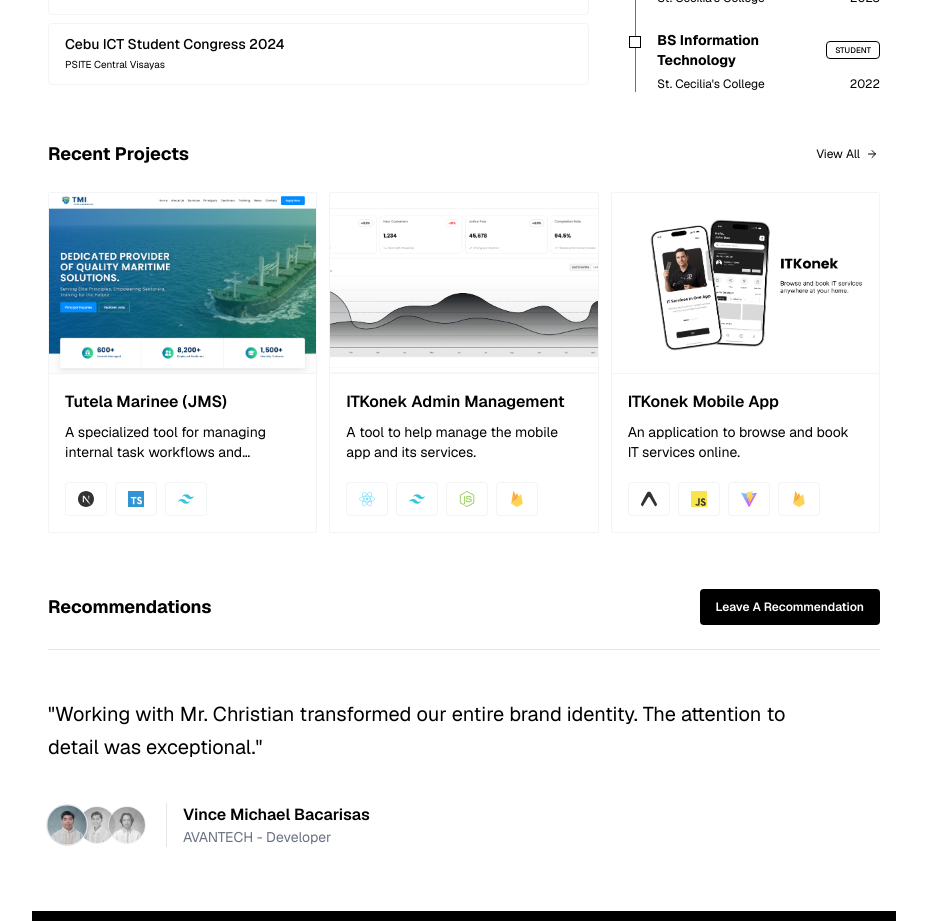
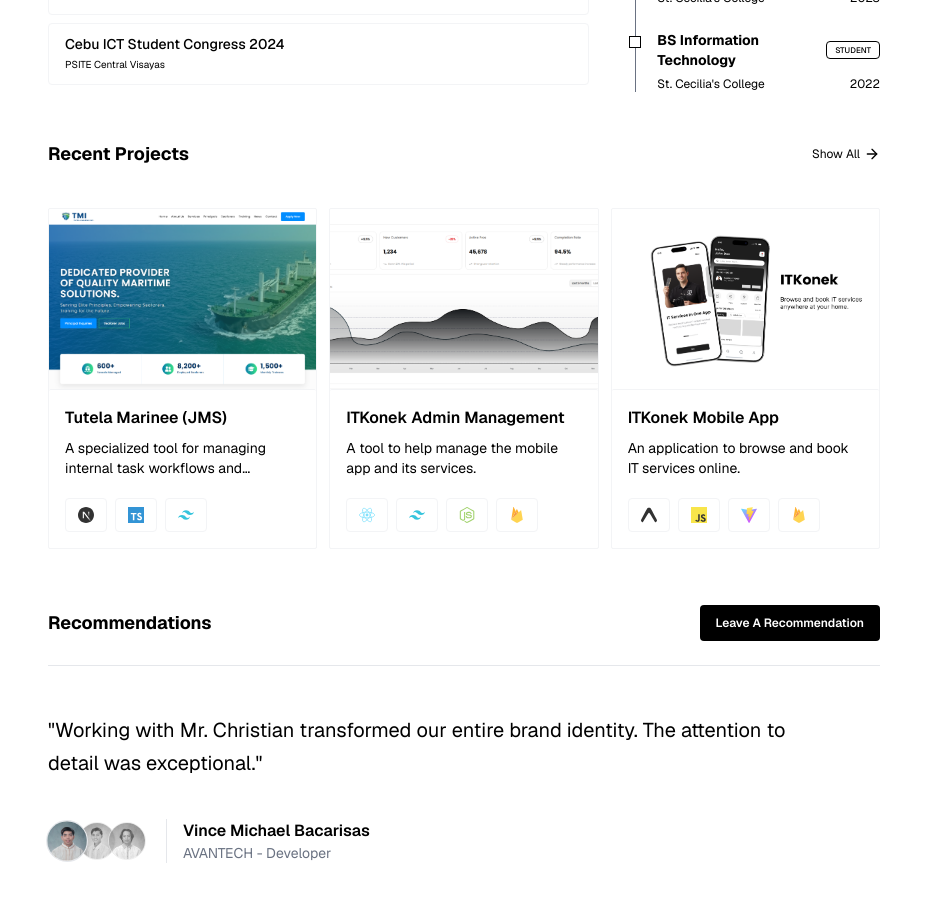
Before and after one commit to cjabendan/cj-dev, a Next.js app: page / in a window 1280 px wide. Shown: the part 940-1861 px from the top of the page, without its empty margins (176-1103 px from the left). Built offline with nearby package versions, Linux system fonts and the light colour scheme.

Commit message:
feat: modify project layout for spacing and icon behavior

```diff
--- a/components/Certifications.tsx
+++ b/components/Certifications.tsx
@@ -16,7 +16,7 @@
           className="flex items-center gap-1 text-xs text-foreground/70 hover:text-foreground transition-colors"
         >
           View All
-          <ArrowRight className="w-4 h-3" />
+          <ArrowRight className="w-4 h-4" />
         </Link>
       </div>
 
--- a/components/Projects.tsx
+++ b/components/Projects.tsx
@@ -5,7 +5,6 @@
 import Image from "next/image";
 import projects from "@/data/projects.json";
 import techStack from "@/data/tech-stack.json";
-
 
 export default function Projects() {
   const [showAll, setShowAll] = useState(false);
@@ -25,15 +24,19 @@
     : sortedProjects.slice(0, 3);
 
   return (
-    <section className="flex flex-col mt-4 gap-6 p-4">
+    <section className="flex flex-col mt-4 gap-10 p-4">
       <div className="flex items-center justify-between">
         <h2 className="text-lg font-bold">Recent Projects</h2>
         <button
           onClick={() => setShowAll(!showAll)}
-          className="flex items-center gap-1 text-xs text-foreground/70 hover:text-foreground transition-colors cursor-pointer "
+          className="flex items-center gap-1 text-xs text-foreground/70 hover:text-foreground transition-colors cursor-pointer"
         >
-          {showAll ? "Show Less" : "View All"}
-          <ArrowRight className="w-4 h-3" />
+          {showAll ? "Show Less" : "Show All"}
+          <ArrowRight
+            className={`w-4 h-4 transition-transform duration-300 ease-in-out ${
+              showAll ? "rotate-90" : "rotate-0"
+            }`}
+          />
         </button>
       </div>
 
--- a/components/TechStack.tsx
+++ b/components/TechStack.tsx
@@ -20,7 +20,7 @@
           className="flex items-center gap-1 text-xs text-foreground/70 hover:text-foreground transition-colors"
         >
           View All
-          <ArrowRight className="w-4 h-3" />
+          <ArrowRight className="w-4 h-4" />
         </Link>
       </div>
 
```
